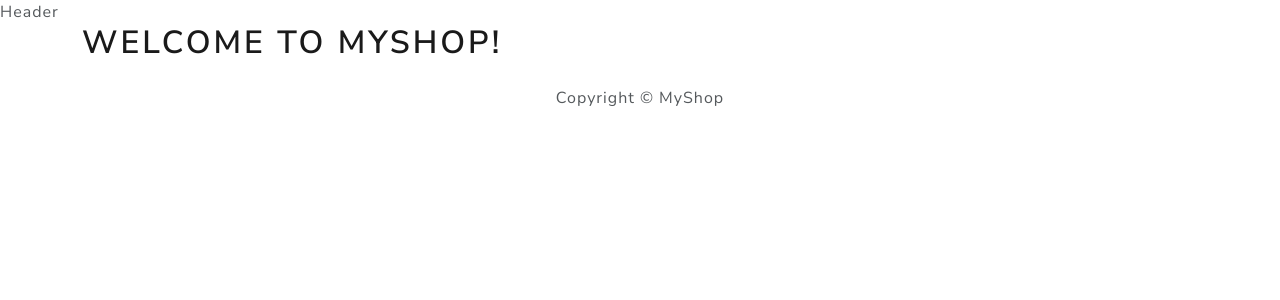
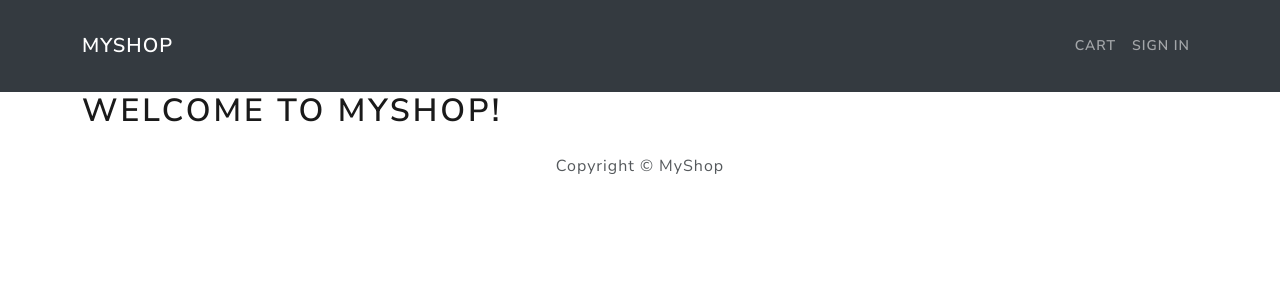
Before and after one commit to Jazzythedev/My-Store, a React (Create React App) app in the folder frontend/: page / in a window 1280 px wide. Shown: the top 300 px of the page. Built offline with nearby package versions, Linux system fonts and the light colour scheme.

Commit message:
Navbar and container added plus Nav=link cart

```diff
--- a/frontend/src/components/Header.js
+++ b/frontend/src/components/Header.js
@@ -1,8 +1,22 @@
 import React from 'react'
+import {Navbar, Container, Nav } from 'react-bootstrap'
 
 const Header = () => {
   return (
-    <header>Header</header>
+    <header>
+      <Navbar bg="dark" variant="dark" expand="lg" collapseOnSelect>
+        <Container>
+          <Navbar.Brand href="/">MyShop</Navbar.Brand>
+          <Navbar.Toggle aria-controls="basic-navbar-nav" />
+          <Navbar.Collapse id="basic-navbar-nav">
+            <Nav className="ms-auto">
+              <Nav.Link href="/cart"><i className='fas fa-shopping-cart'></i> Cart</Nav.Link>
+              <Nav.Link href="/login"><i className='fas fa-user'></i> Sign In</Nav.Link>
+            </Nav>
+          </Navbar.Collapse>
+        </Container>
+      </Navbar>
+    </header>
   )
 }
 
```
